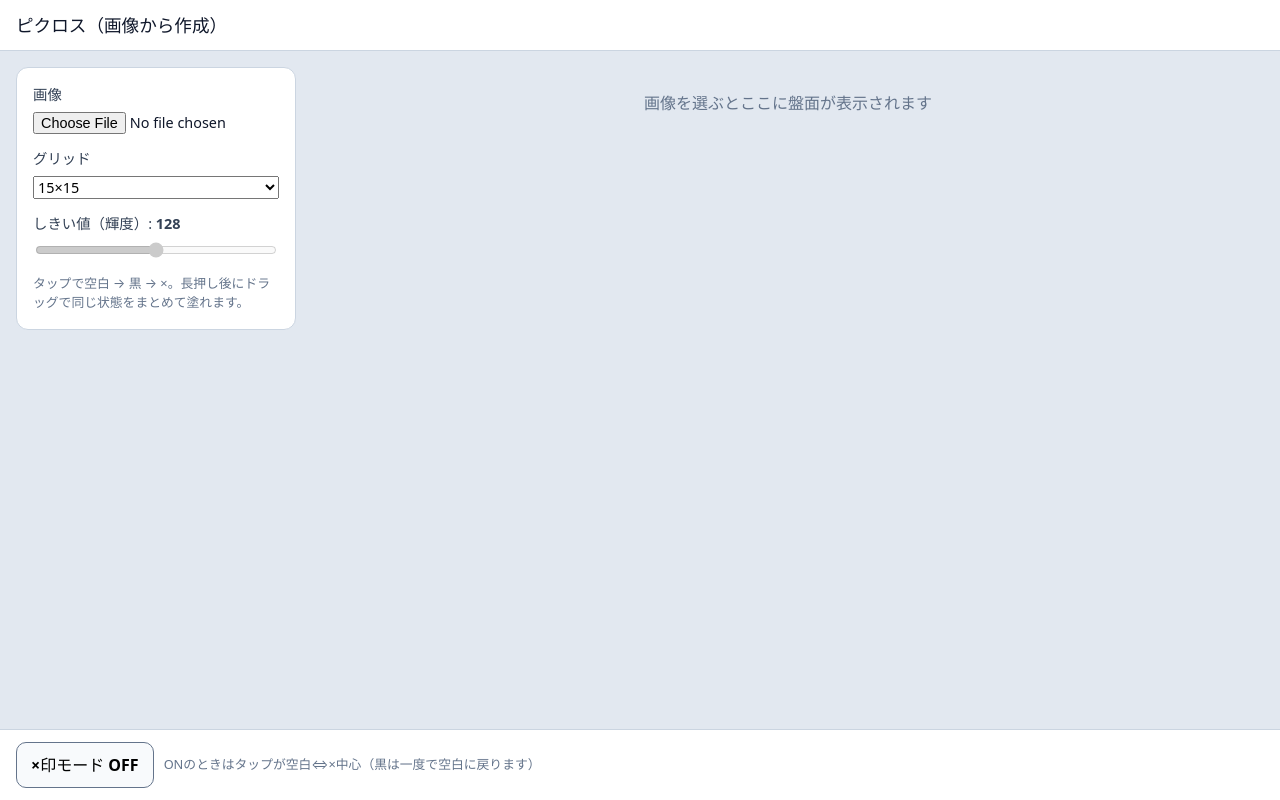
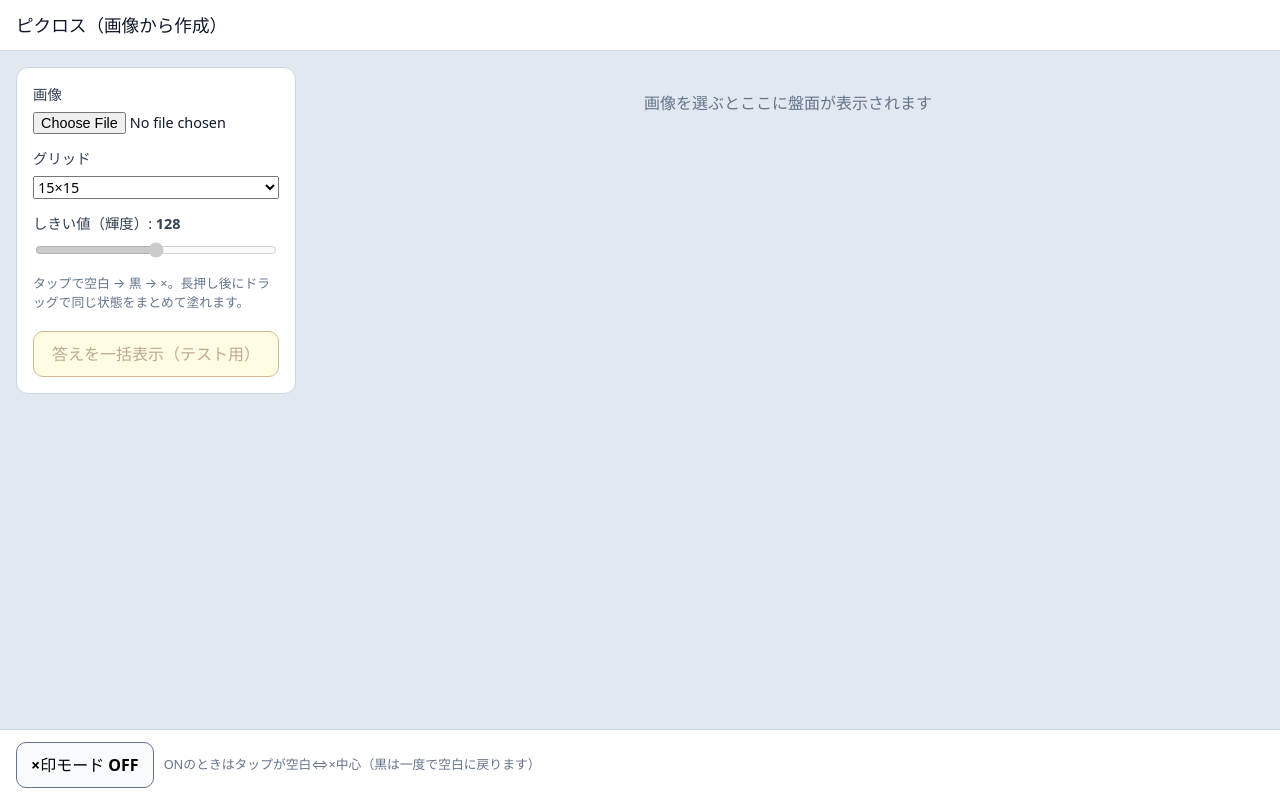
Before and after one commit to wahaaandroid-droid/pixcel, a React (Vite) app: page / in a window 1280 px wide. Built offline with nearby package versions, Linux system fonts and the light colour scheme.

Commit message:
テスト用: 答えを一括表示ボタンを追加
Made-with: Cursor

```diff
--- a/src/App.tsx
+++ b/src/App.tsx
@@ -208,6 +208,16 @@ export default function App() {
     [xModeRef],
   )
 
+  /** テスト用：正解どおりに盤面を一括で埋める（白マスは空白） */
+  const revealSolution = useCallback(() => {
+    if (!solution) return
+    setCells(
+      solution.map((row) =>
+        row.map((black) => (black ? 1 : 0) as CellState),
+      ),
+    )
+  }, [solution])
+
   const hitCell = useCallback(
     (clientX: number, clientY: number): [number, number] | null => {
       const target = document.elementFromPoint(clientX, clientY)
@@ -338,6 +348,15 @@ export default function App() {
           <p className="hint">
             タップで空白 → 黒 → ×。長押し後にドラッグで同じ状態をまとめて塗れます。
           </p>
+
+          <button
+            type="button"
+            className="reveal-btn"
+            onClick={revealSolution}
+            disabled={!solution}
+          >
+            答えを一括表示（テスト用）
+          </button>
         </aside>
 
         <div className="board-area" ref={boardWrapRef}>
@@ -514,6 +533,21 @@ export default function App() {
           font-size: 0.8rem;
           color: #64748b;
         }
+        .reveal-btn {
+          width: 100%;
+          margin-top: 4px;
+          padding: 10px 12px;
+          border-radius: 10px;
+          border: 1px solid #a16207;
+          background: #fef9c3;
+          color: #713f12;
+          font-weight: 700;
+          cursor: pointer;
+        }
+        .reveal-btn:disabled {
+          opacity: 0.45;
+          cursor: not-allowed;
+        }
         .placeholder {
           align-self: center;
           color: #64748b;
```
